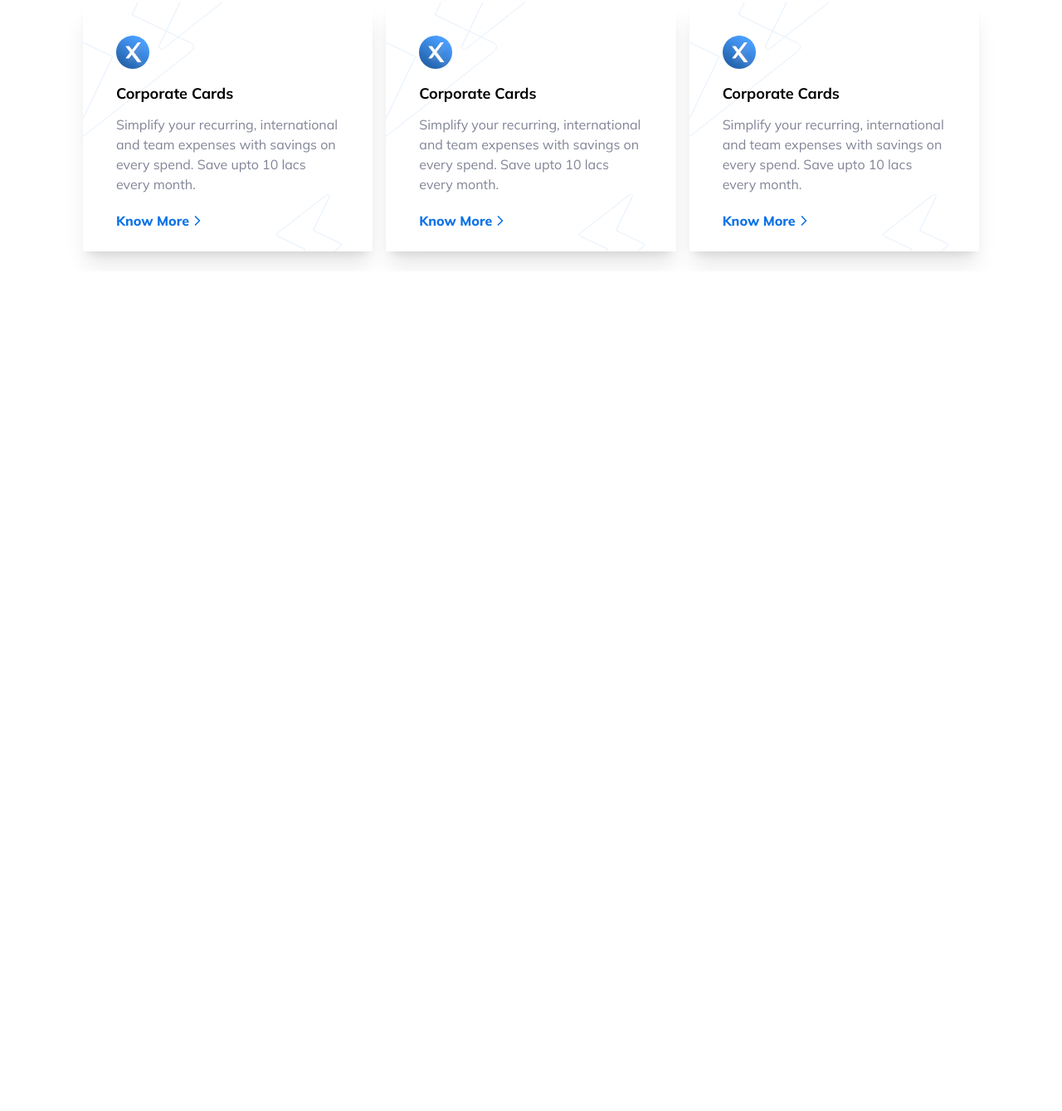
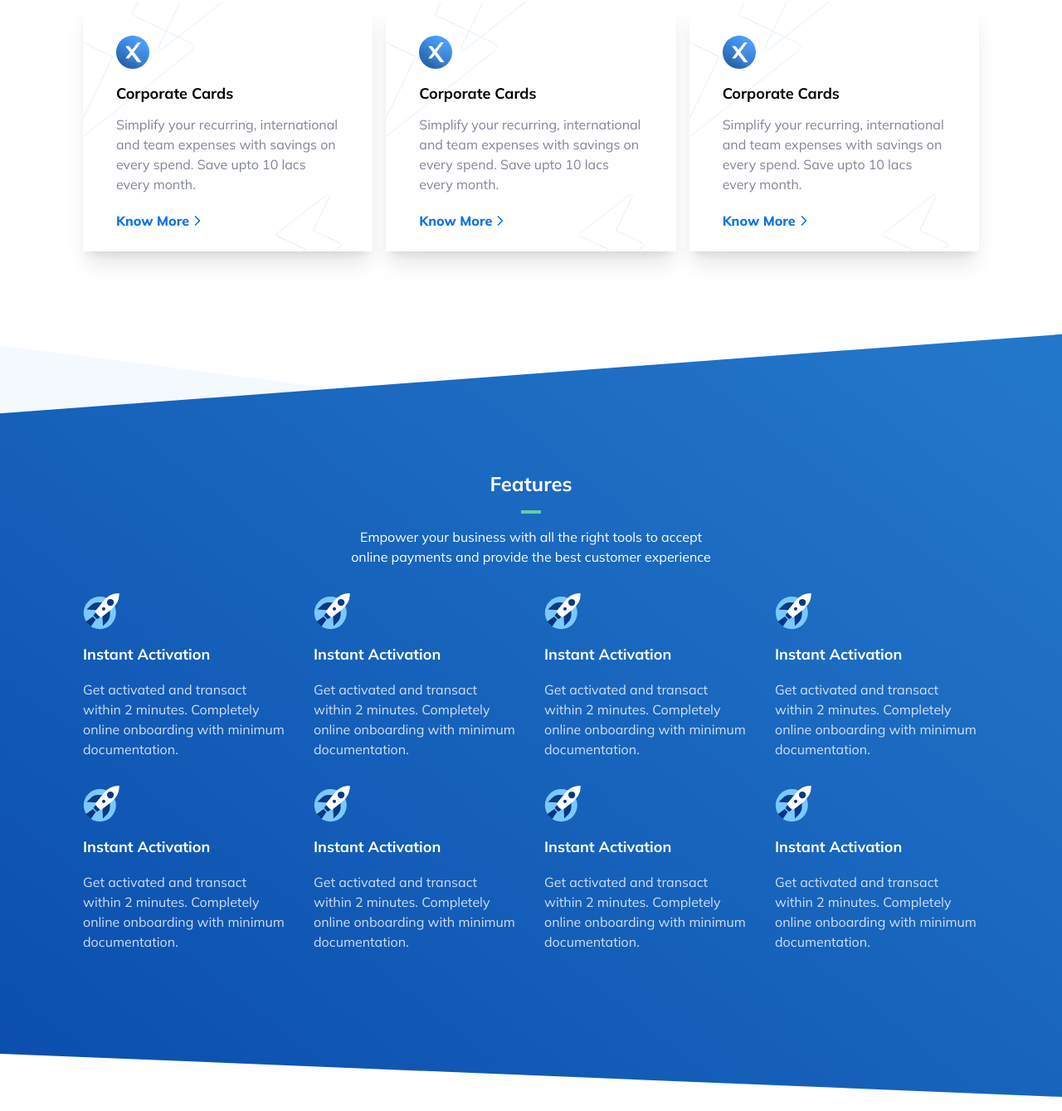
Before and after one commit to creatifying121/Razorpay-Clone, a website built with Vite: page index.html in a window 1280 px wide. Shown: the part 4238-5577 px from the top of the page at 83% size. Before the commit the page ends 4565 px from the top, so only its background shows below. Built offline with nearby package versions, Linux system fonts and the light colour scheme.

Commit message:
core features section commit

```diff
--- a/index.html
+++ b/index.html
@@ -49,6 +49,12 @@
           background-position: -400px 0px;
           background-size: calc(100% * 2) 100%;
           overflow: hidden;
+        }
+
+        .corefeatures{
+          background-size: 100% 100%;
+          padding-top: 12rem;
+          padding-bottom: 12rem;
         }
     </style>
     <title>Razorpay</title>
@@ -846,7 +852,7 @@
 
           <!-- white card section start -->
           <section class="relative">
-            <div class="w-11/12 relative mx-auto pb-6 max-w-[1080px]">
+            <div class="w-11/12 relative mx-auto max-w-[1080px]">
               <img
               src="./images/feature-section1-dottedrows.png"
               alt=""
@@ -975,7 +981,83 @@
           </section>
           <!-- white card section end -->
 
+          <!-- core features section start -->
+          <section class="corefeatures w-full bg-[url(./images/core-features-sectionBg.svg)] bg-no-repeat bg-cover bg-center mt-14 relative">
+            <div class="w-11/12 relative max-w-[1080px] mx-auto pt-4">
+              <h2 class="font-mullish font-bold text-2xl text-center text-white">Features</h2>
+              <div class="w-6 h-1 bg-greenLight mx-auto mt-4 mb-4"></div>
+              <p class="font-mullish text-center max-w-[450px] text-white mx-auto">Empower your business with all the right tools to accept online payments and provide the best customer experience</p>
 
+              <!-- grid start -->
+              <div class="grid grid-cols-4 gap-[2rem] mt-8">
+                <!-- card 1 start -->
+                <div>
+                  <img src="./images/instant-activation-icon.svg" alt="">
+                  <h3 class="font-mullish text-white text-lg font-bold my-4">Instant Activation</h3>
+                  <p class="text-white font-mullish opacity-80">Get activated and transact within 2 minutes. Completely online onboarding with minimum documentation.</p>
+                </div>
+                <!-- card 1 end -->
+
+                <!-- card 1 start -->
+                <div>
+                  <img src="./images/instant-activation-icon.svg" alt="">
+                  <h3 class="font-mullish text-white text-lg font-bold my-4">Instant Activation</h3>
+                  <p class="text-white font-mullish opacity-80">Get activated and transact within 2 minutes. Completely online onboarding with minimum documentation.</p>
+                </div>
+                <!-- card 1 end -->
+
+                <!-- card 1 start -->
+                <div>
+                  <img src="./images/instant-activation-icon.svg" alt="">
+                  <h3 class="font-mullish text-white text-lg font-bold my-4">Instant Activation</h3>
+                  <p class="text-white font-mullish opacity-80">Get activated and transact within 2 minutes. Completely online onboarding with minimum documentation.</p>
+                </div>
+                <!-- card 1 end -->
+
+                <!-- card 1 start -->
+                <div>
+                  <img src="./images/instant-activation-icon.svg" alt="">
+                  <h3 class="font-mullish text-white text-lg font-bold my-4">Instant Activation</h3>
+                  <p class="text-white font-mullish opacity-80">Get activated and transact within 2 minutes. Completely online onboarding with minimum documentation.</p>
+                </div>
+                <!-- card 1 end -->
+
+                <!-- card 1 start -->
+                <div>
+                  <img src="./images/instant-activation-icon.svg" alt="">
+                  <h3 class="font-mullish text-white text-lg font-bold my-4">Instant Activation</h3>
+                  <p class="text-white font-mullish opacity-80">Get activated and transact within 2 minutes. Completely online onboarding with minimum documentation.</p>
+                </div>
+                <!-- card 1 end -->
+
+                <!-- card 1 start -->
+                <div>
+                  <img src="./images/instant-activation-icon.svg" alt="">
+                  <h3 class="font-mullish text-white text-lg font-bold my-4">Instant Activation</h3>
+                  <p class="text-white font-mullish opacity-80">Get activated and transact within 2 minutes. Completely online onboarding with minimum documentation.</p>
+                </div>
+                <!-- card 1 end -->
+
+                <!-- card 1 start -->
+                <div>
+                  <img src="./images/instant-activation-icon.svg" alt="">
+                  <h3 class="font-mullish text-white text-lg font-bold my-4">Instant Activation</h3>
+                  <p class="text-white font-mullish opacity-80">Get activated and transact within 2 minutes. Completely online onboarding with minimum documentation.</p>
+                </div>
+                <!-- card 1 end -->
+
+                <!-- card 1 start -->
+                <div>
+                  <img src="./images/instant-activation-icon.svg" alt="">
+                  <h3 class="font-mullish text-white text-lg font-bold my-4">Instant Activation</h3>
+                  <p class="text-white font-mullish opacity-80">Get activated and transact within 2 minutes. Completely online onboarding with minimum documentation.</p>
+                </div>
+                <!-- card 1 end -->
+              </div>
+              <!-- grid end -->
+            </div>
+          </section>
+          <!-- core features section end -->
 
           <script>
             // feather icons < - - - https://github.com/feathericons/feather#feather
```
